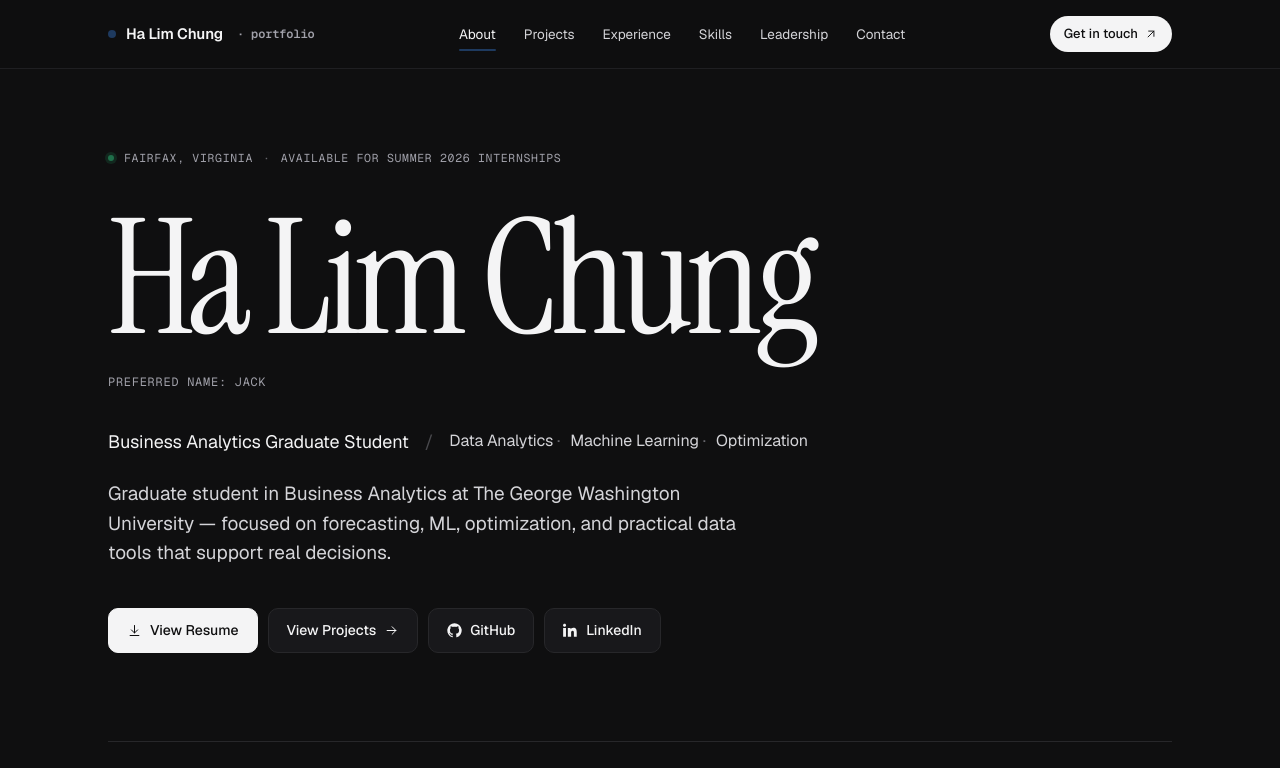
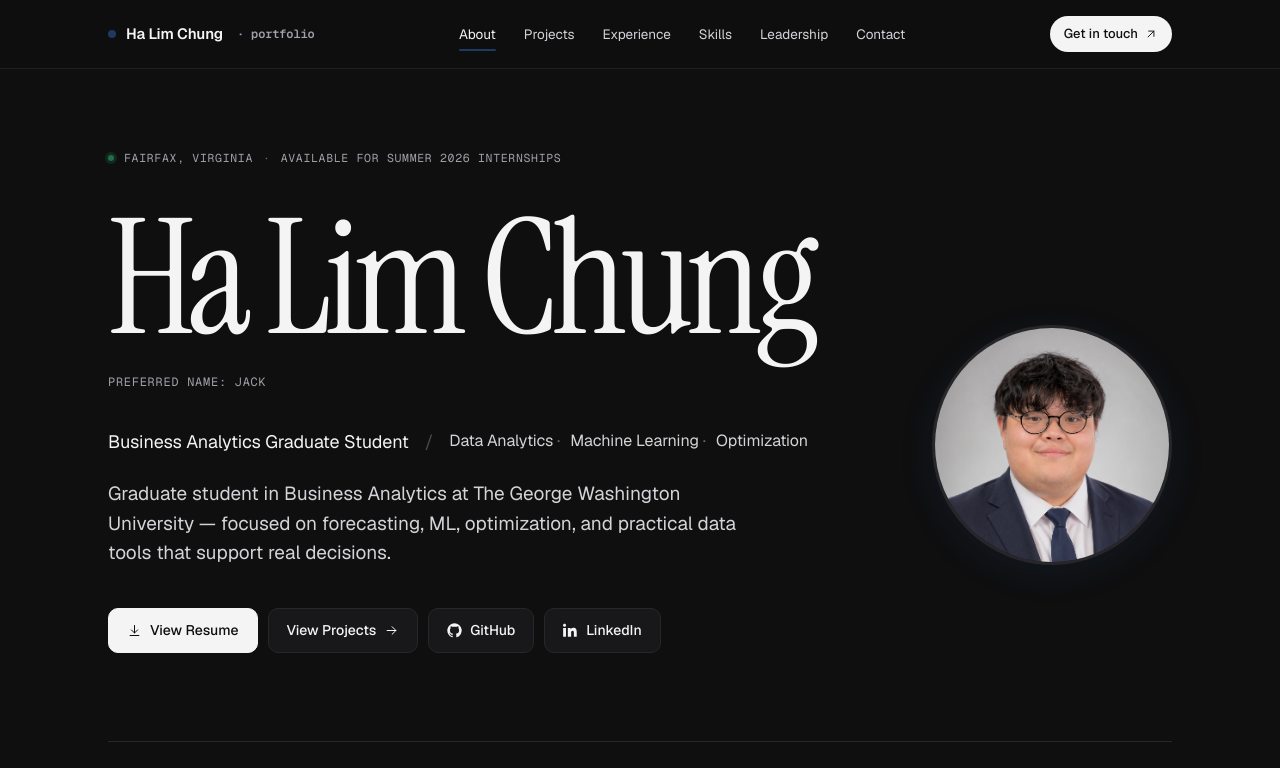
Before and after one commit to wjdgkfla/portfolio, a Next.js app: page / in a window 1280 px wide. Shown: the top 768 px of the page. Built offline with nearby package versions, Linux system fonts and the light colour scheme.

Commit message:
add profile photo to hero section

```diff
--- a/app/globals.css
+++ b/app/globals.css
@@ -607,3 +607,43 @@ section {
   .skills-grid { grid-template-columns: 1fr; }
   .hero-stats { grid-template-columns: repeat(2, 1fr); }
 }
+
+/* ---------- Hero photo ---------- */
+.hero-top-row {
+  display: flex;
+  align-items: center;
+  justify-content: space-between;
+  gap: 48px;
+}
+.hero-text-col {
+  flex: 1;
+  min-width: 0;
+}
+.hero-photo-col {
+  flex-shrink: 0;
+}
+.hero-photo-wrap {
+  width: 240px;
+  height: 240px;
+  border-radius: 50%;
+  overflow: hidden;
+  border: 3px solid var(--line);
+  box-shadow: 0 8px 32px color-mix(in srgb, var(--accent) 20%, transparent);
+}
+.hero-photo {
+  width: 100%;
+  height: 100%;
+  object-fit: cover;
+  object-position: center top;
+}
+@media (max-width: 720px) {
+  .hero-top-row {
+    flex-direction: column-reverse;
+    align-items: flex-start;
+    gap: 28px;
+  }
+  .hero-photo-wrap {
+    width: 120px;
+    height: 120px;
+  }
+}
--- a/components/Hero.jsx
+++ b/components/Hero.jsx
@@ -1,3 +1,4 @@
+import Image from "next/image";
 import PORTFOLIO from "../data/portfolio";
 import { Download, ArrowRight, Github, Linkedin } from "./Icons";
 
@@ -6,6 +7,8 @@ export default function Hero() {
   return (
     <section id="home" className="hero">
       <div className="container hero-inner">
+        <div className="hero-top-row">
+          <div className="hero-text-col">
             <div className="hero-meta mono">
               <span>{p.location}</span>
               <span className="dot-sep">·</span>
@@ -42,6 +45,20 @@ export default function Hero() {
                 <Linkedin style={{ width: 15, height: 15 }} /> LinkedIn
               </a>
             </div>
+          </div>
+          <div className="hero-photo-col">
+            <div className="hero-photo-wrap">
+              <Image
+                src="/profile.png"
+                alt="Ha Lim Chung"
+                width={320}
+                height={320}
+                className="hero-photo"
+                priority
+              />
+            </div>
+          </div>
+        </div>
         <div className="hero-stats">
           {p.stats.map((s) => (
             <div className="hero-stat" key={s.k}>
```
Also changed, not shown: .claude/settings.local.json (added), public/profile.png (added), 1 other file (tests, documents, lock files or other folders). Lines whose indentation alone changed are shown as unchanged.
